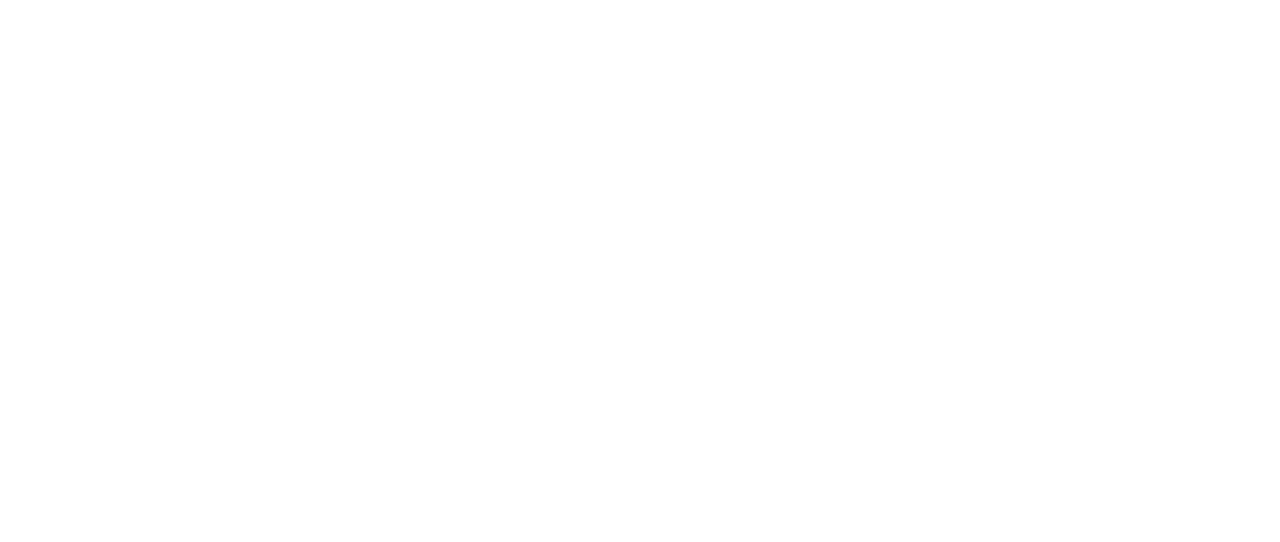
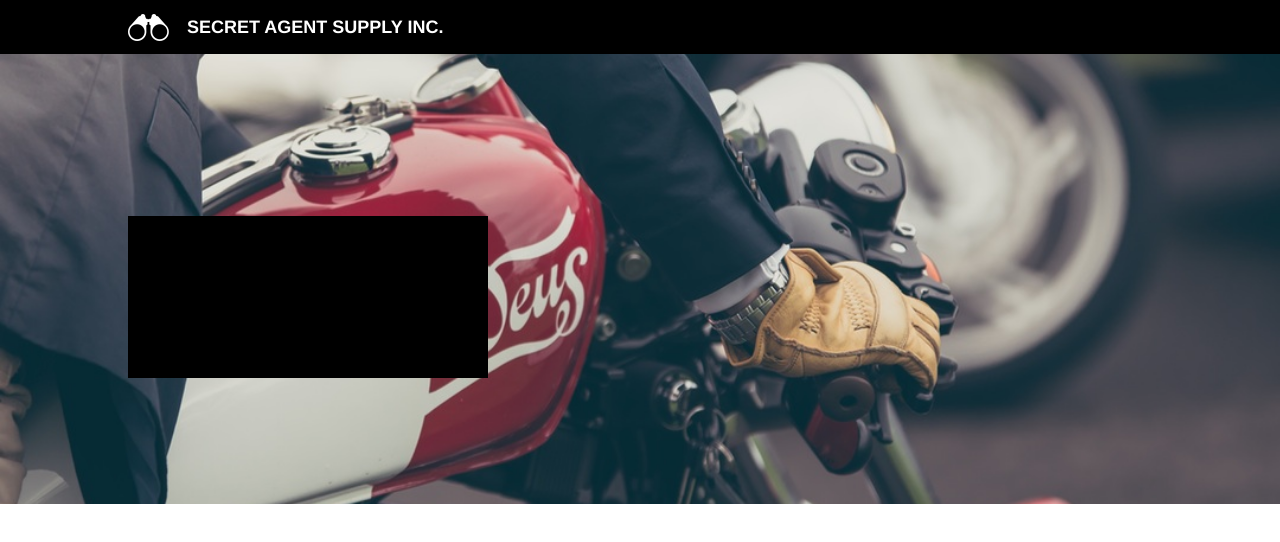
Before and after one commit to Martinius222/secret-agent-supply, a plain HTML site: page index.html in a window 1280 px wide. Drawn offline with Linux system fonts and the light colour scheme; files that its build step writes are made by us from their sources.

Commit message:
Create header begin banner

```diff
--- a/index.html
+++ b/index.html
@@ -2,10 +2,35 @@
 <html>
 <head>
 	<title>Secret Agent Supply Inc.</title>
-	<link rel="stylesheet" type="text/css" href="./resources/style.css">
-	<link rel="stylesheet" type="text/css" href="./resources/reset.css">
+	<link rel="stylesheet" type="text/css" href="./resources/css/reset.css">
+	<link rel="stylesheet" type="text/css" href="./resources/css/style.css">
+
 </head>
 <body>
 
+	<div class="header">
+		<img src="./resources/images/logo.png">
+		<h3>SECRET AGENT SUPPLY INC.</h3>
+	</div>
+
+	<div class="banner">
+		<div class="textbox">
+			<h3>NEW ARRIVAL</h3>
+			<h1>SPORT BIKES AND MOTORCYCLES</h1>
+		</div>
+	</div>
+
+	<nav>
+
+	</nav>
+
+	<div class="main">
+
+	</div>
+
+	<footer>
+
+	</footer>
+
 </body>
 </html>
--- a/resources/css/style.css
+++ b/resources/css/style.css
@@ -0,0 +1,53 @@
+
+/*General properties*/
+
+html {
+	font-size: 18px;
+}
+
+/*Header Section*/
+
+.header {
+	display: flex;
+	align-items: center;
+	width: 100%;
+	background-color: black;
+
+}
+
+.header img {
+	height: 1.5rem;
+	margin-left: 10%;
+	margin-right: 1rem;
+
+}
+
+.header h3 {
+
+	font-family: Helvetica;
+	font-size: 1rem;
+	font-weight: 600;
+	color: white;
+	margin-top: 1rem;
+	margin-bottom: 1rem;
+}
+
+/*Banner Section*/
+
+.banner {
+	height: 25rem;
+	background-image: url(../images/moto.jpeg);
+	background-size: cover;
+	background-position: 0% 45%;
+	background-repeat: no-repeat;
+}
+
+.textbox {
+	position: relative;
+	top: 9rem;
+	left: 10%;
+	height: 9rem;
+	width: 20rem;
+	background-color: black;
+
+}
```
